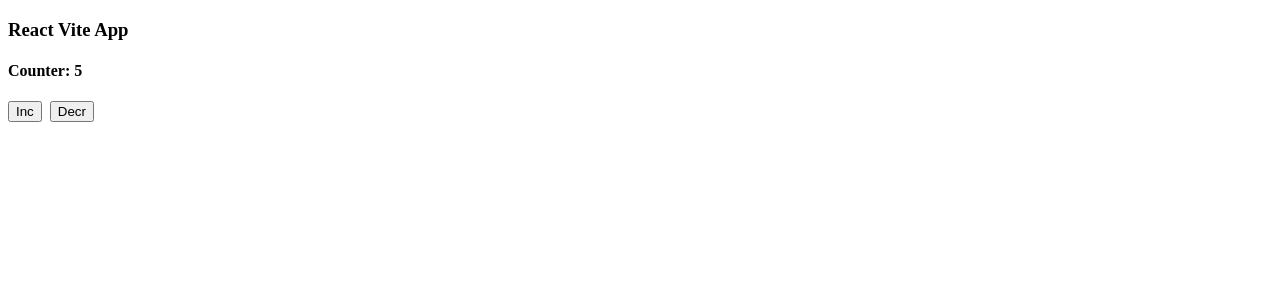
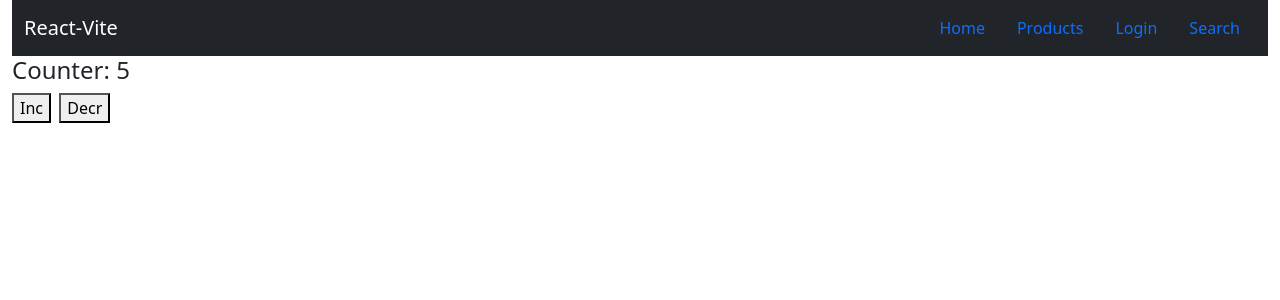
Before and after one commit to aniljos/React-D-B, a React (Vite) app in the folder the-awesome-app/: page / in a window 1280 px wide. Shown: the top 300 px of the page. Built offline with nearby package versions, Linux system fonts and the light colour scheme.

Commit message:
Day 3 session 1

```diff
--- a/the-awesome-app/package.json
+++ b/the-awesome-app/package.json
@@ -10,8 +10,10 @@
     "preview": "vite preview"
   },
   "dependencies": {
+    "bootstrap": "^5.3.6",
     "react": "^19.1.0",
-    "react-dom": "^19.1.0"
+    "react-dom": "^19.1.0",
+    "react-router-dom": "^7.6.2"
   },
   "devDependencies": {
     "@eslint/js": "^9.25.0",
--- a/the-awesome-app/src/App.tsx
+++ b/the-awesome-app/src/App.tsx
@@ -1,19 +1,45 @@
-//import Message from "./components/Message"
-
-import Counter from "./components/Counter"
+import { BrowserRouter as Router, Link, Routes, Route } from 'react-router-dom';
+import Counter from './components/Counter';
 
 function App() {
 
   return (
-    <div>
-      <h3>React Vite App</h3>
-      {/* <Message text="React" color="blue"/>
-      <Message text="Vite" color="red"/> */}
 
-      <Counter initialValue={5} />
-      {/* <Counter initialValue={10} /> */}
+    <Router>
+      <div className="container-fluid">
 
-    </div>
+        <nav className="navbar navbar-dark bg-dark">
+          <div className="container-fluid">
+            <Link className="navbar-brand" to="/">React-Vite</Link>
+            <ul className="nav">
+              <li className="nav-item">
+                <Link className="nav-link" to="/">Home</Link>
+              </li>
+              <li className="nav-item">
+                <Link className="nav-link" to="/products">Products</Link>
+              </li>
+              <li className="nav-item">
+                <Link className="nav-link" to="/login">Login</Link>
+              </li>
+              <li className="nav-item">
+                <Link className="nav-link" to="/search">Search</Link>
+              </li>
+            </ul>
+          </div>
+        </nav>
+
+        <main>
+          <Routes>
+            <Route path='/' element={<Counter initialValue={5} />} />
+            <Route path='/products' element={<div>Products</div>} />
+            <Route path='/login' element={<div>Login</div>} />
+            <Route path='/search' element={<div>Search</div>} />
+          </Routes>
+
+        </main>
+
+      </div>
+    </Router>
   )
 }
 
--- a/the-awesome-app/src/components/Counter.tsx
+++ b/the-awesome-app/src/components/Counter.tsx
@@ -5,11 +5,15 @@
     initialValue: number;
 }
 
+
+
+
 // <Counter initialValue={5}/>
 function Counter(props: CounterProps){
 
     //let counter = props.initialValue;
    const [counter, setCounter] = useState(props.initialValue);
+
 
     useEffect(() => {
         console.log("counter updated", counter);
@@ -29,7 +33,7 @@
 
         setCounter(prevCounter => prevCounter + 1);
         setCounter(prevCounter => prevCounter + 1);
-        //console.log("counter", counter);
+        console.log("counter", counter);
     }
     function decr(){
         setCounter(counter - 1);
--- a/the-awesome-app/src/index.css
+++ b/the-awesome-app/src/index.css
@@ -0,0 +1,5 @@
+@import 'bootstrap/dist/css/bootstrap.css';
+
+/* .test {
+    background-color: aliceblue;
+} */
--- a/the-awesome-app/src/main.tsx
+++ b/the-awesome-app/src/main.tsx
@@ -4,7 +4,7 @@
 import App from './App.tsx'
 
 createRoot(document.getElementById('root')!).render(
-  // <StrictMode>
+   <StrictMode>
     <App />
-  // </StrictMode>,
+   </StrictMode>,
 )
```
Also changed, not shown: 2 other files (tests, documents, lock files or other folders).
